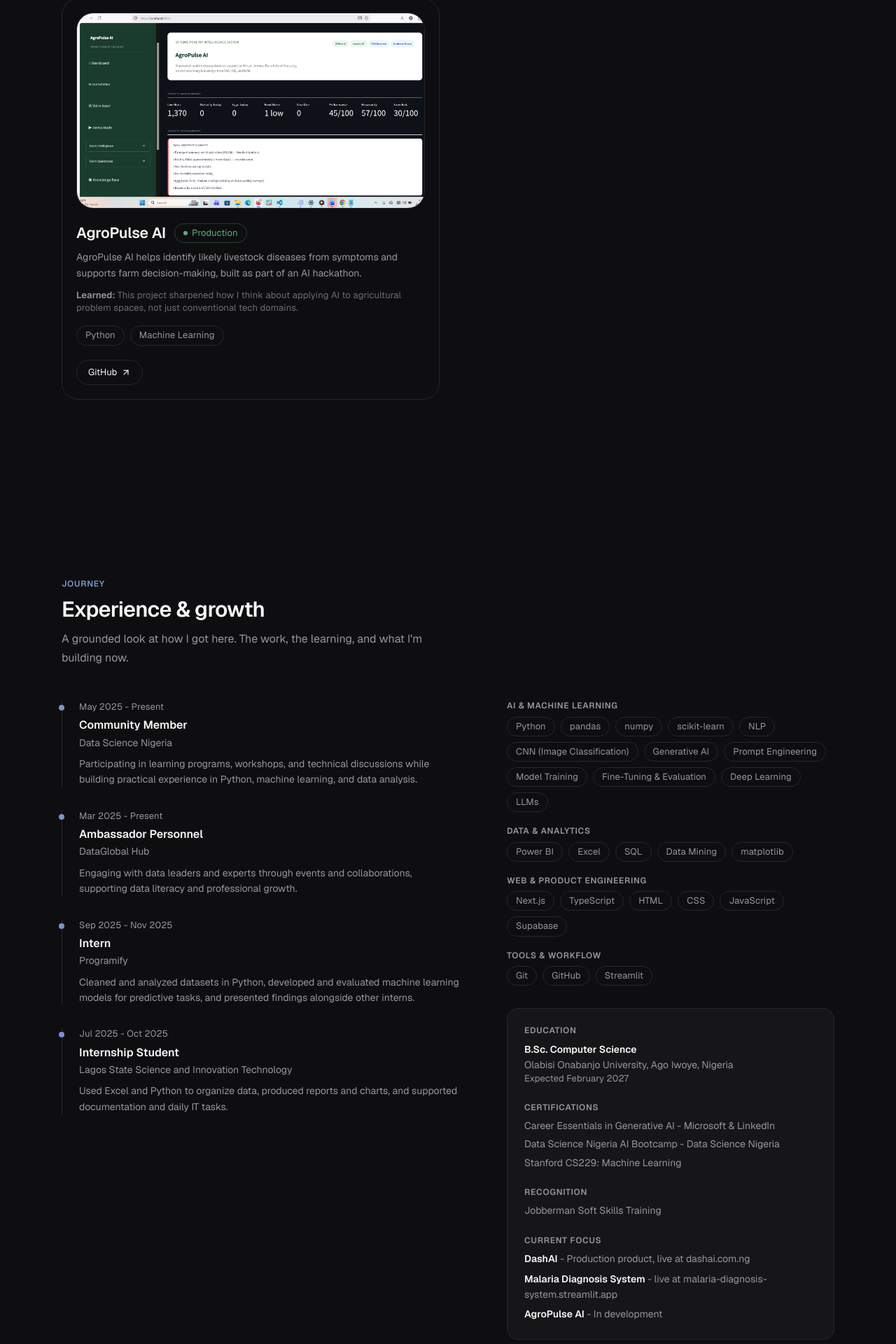
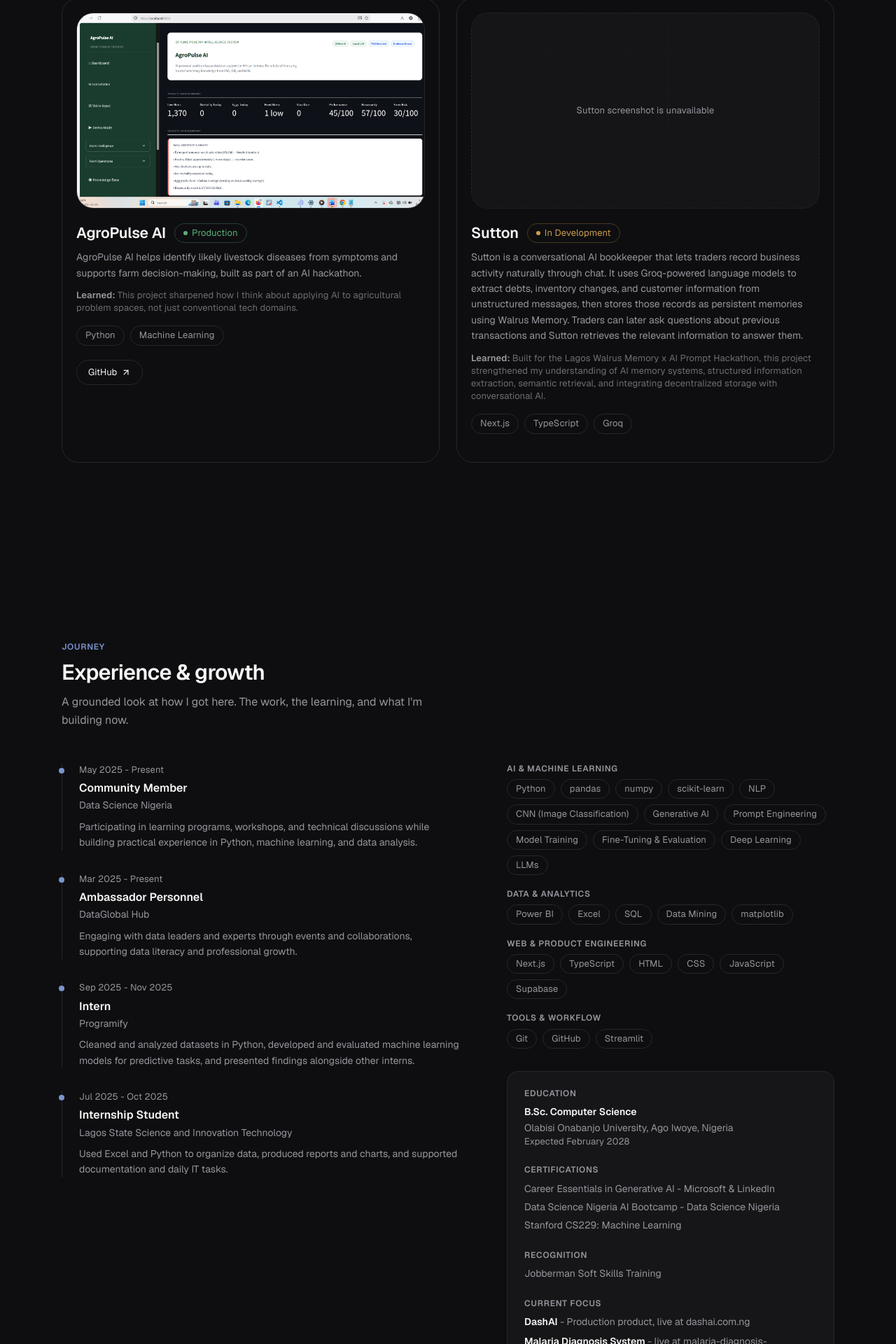
Before and after one commit to PurposeOluwadahunsi/my-portfolio, a Next.js app: page / in a window 1280 px wide. Shown: the part 2644-4564 px from the top of the page at 70% size. Built offline with nearby package versions, Linux system fonts and the light colour scheme; no server answers.

Commit message:
updated projects

```diff
--- a/src/components/chatbot/ask-purpose-cta.tsx
+++ b/src/components/chatbot/ask-purpose-cta.tsx
@@ -91,7 +91,7 @@ export function AskPurposeCta() {
             d="M12 26 C 26 42, 12 56, 32 62 C 54 70, 42 44, 64 50 C 84 56, 70 76, 92 82 C 104 86, 110 84, 118 100"
             stroke="currentColor"
             strokeOpacity="0.55"
-            strokeWidth="3"
+            strokeWidth="2"
             strokeLinecap="round"
             initial={{ pathLength: reducedMotion ? 1 : 0 }}
             animate={{ pathLength: 1 }}
--- a/src/data/credentials.ts
+++ b/src/data/credentials.ts
@@ -1,7 +1,7 @@
 export const education = {
   school: "Olabisi Onabanjo University, Ago Iwoye, Nigeria",
   program: "B.Sc. Computer Science",
-  status: "Expected February 2027",
+  status: "Expected February 2028",
 };
 
 export const certifications = [
@@ -15,5 +15,7 @@ export const recognition = "Jobberman Soft Skills Training";
 export const currentFocus = [
   { name: "DashAI", note: "Production product, live at dashai.com.ng" },
   { name: "Malaria Diagnosis System", note: "live at malaria-diagnosis-system.streamlit.app " },
-  { name: "AgroPulse AI", note: "In development" },
+  { name: "AgroPulse AI", note: "REPO @ https://github.com/PurposeOluwadahunsi/agropulse-ai-adtc-2026" },
+  { name: "AgriGuard", note: "live at agriguard-mygeakgwedwkqb7pzwbx5q.streamlit.app"},
+
 ];
--- a/src/data/projects.ts
+++ b/src/data/projects.ts
@@ -85,6 +85,35 @@ export const projects: CaseStudyProject[] = [
       { label: "GitHub", href: "https://github.com/PurposeOluwadahunsi/agropulse-ai-adtc-2026" },
     ],
   },
+  {
+  slug: "sutton",
+  name: "Sutton",
+  status: "In Development",
+  tagline: "AI-powered conversational bookkeeping with persistent business memory for informal traders and SMEs.",
+  problem:
+    "Informal traders often manage debts, inventory, and customer information through mental notes, paper records, or scattered WhatsApp conversations, making it easy to lose track of important business information.",
+  solution:
+    "Sutton is a conversational AI bookkeeper that lets traders record business activity naturally through chat. It uses Groq-powered language models to extract debts, inventory changes, and customer information from unstructured messages, then stores those records as persistent memories using Walrus Memory. Traders can later ask questions about previous transactions and Sutton retrieves the relevant information to answer them.",
+  impact:
+    "Demonstrates how persistent AI memory can turn natural conversation into a practical bookkeeping tool for informal businesses, allowing traders to record and retrieve important business information without relying on traditional accounting software.",
+  learned:
+    "Built for the Lagos Walrus Memory x AI Prompt Hackathon, this project strengthened my understanding of AI memory systems, structured information extraction, semantic retrieval, and integrating decentralized storage with conversational AI.",
+  stack: [
+    "Next.js",
+    "TypeScript",
+    "Groq",
+    "Llama",
+    "Walrus Memory",
+    "Vercel"
+  ],
+  featured: false,
+  imagePlaceholderLabel: "Sutton screenshot is unavailable",
+  links: [
+    // Add these after the hackathon
+    // { label: "Live Demo", href: "..." },
+    // { label: "GitHub", href: "..." },
+  ],
+},
 ];
 
 export const featuredProject = projects.find((project) => project.featured)!;
```
